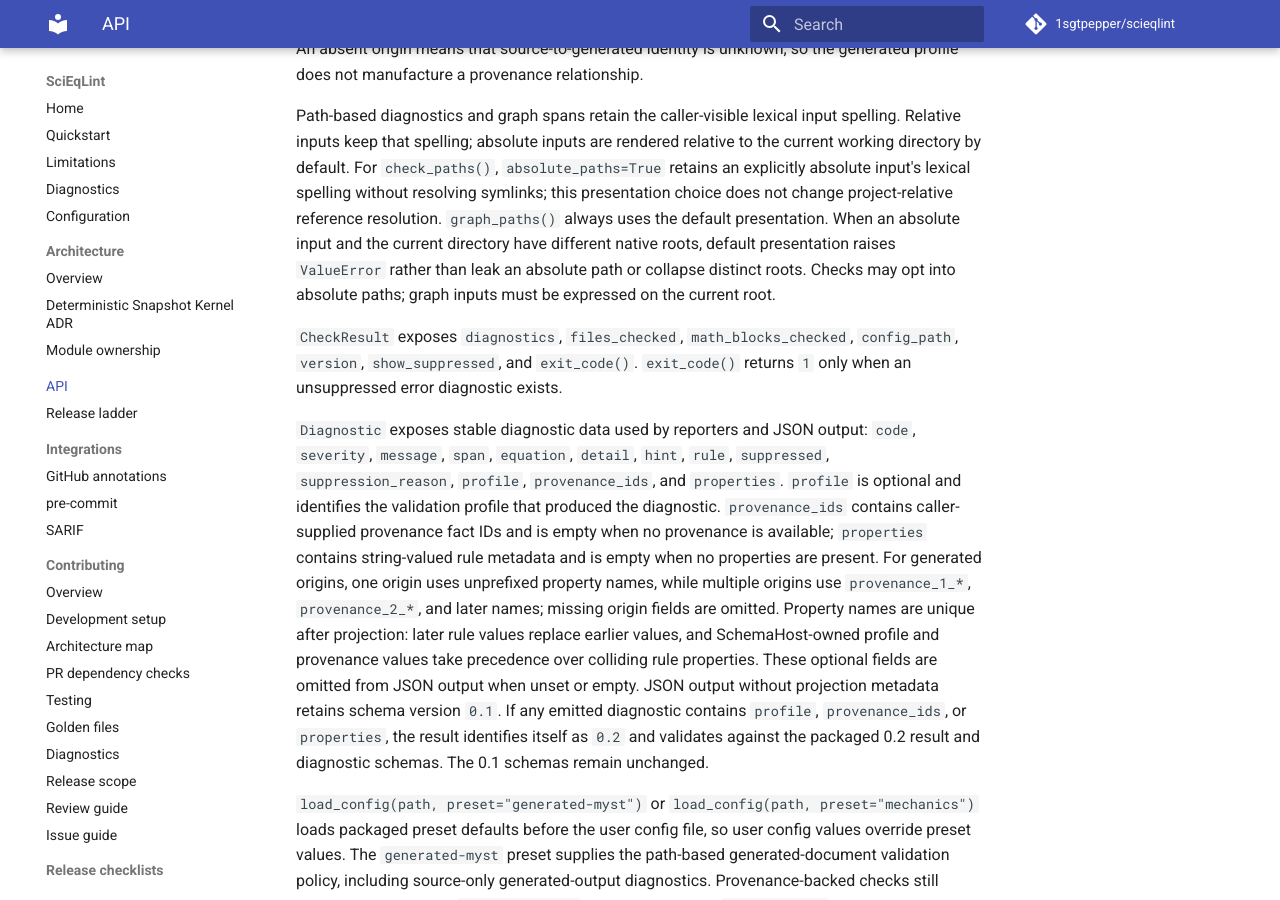
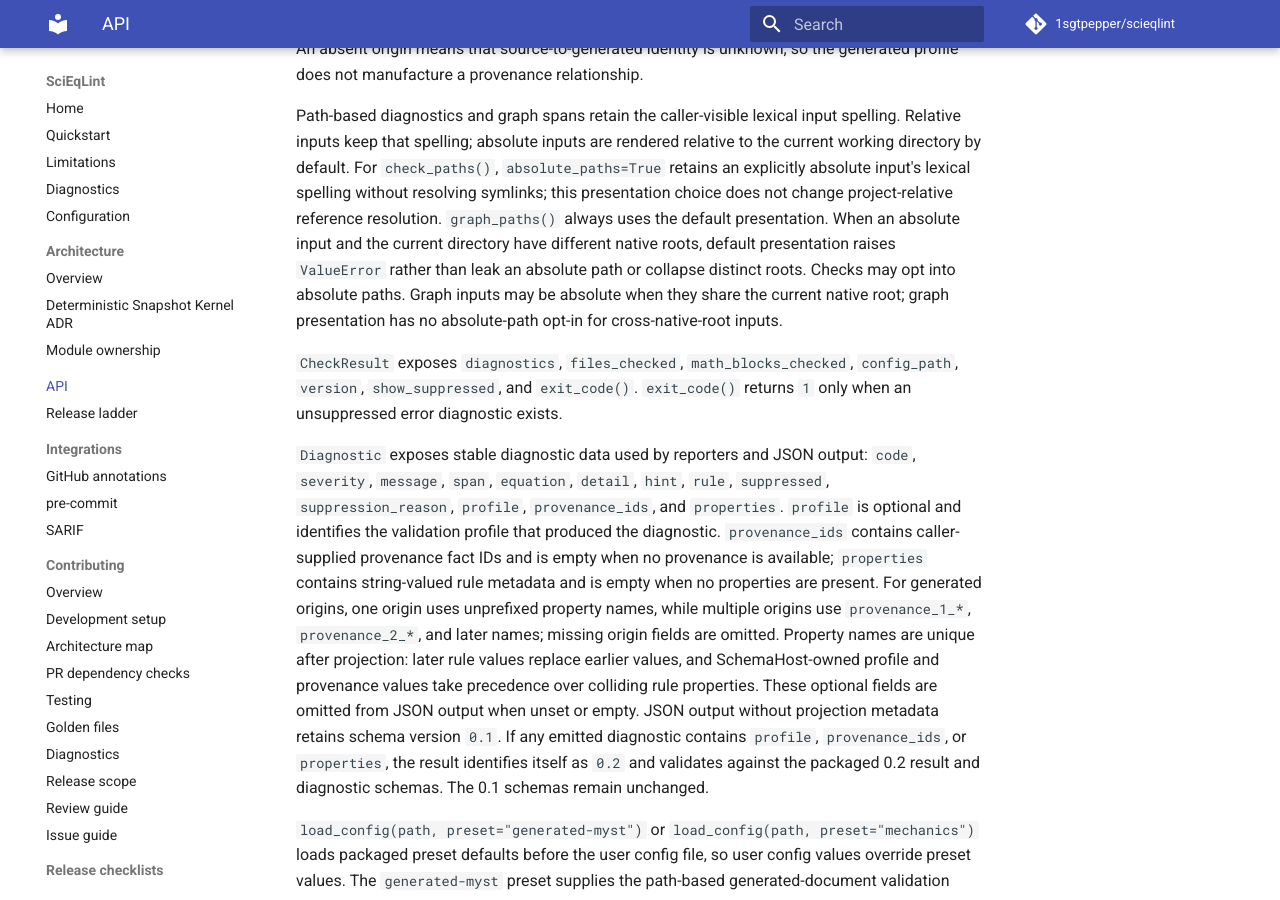
Before and after one commit to 1sgtpepper/scieqlint, an MkDocs documentation site: the page built from docs/api.md, in a window 1280 px wide and 900 px high, scrolled down 2134 px. Built offline with MkDocs 1.6.1 and Material for MkDocs 9.7.7, drawn with Linux system fonts in a browser that asks for light colours; comment, search, counter and statistics services are not loaded.

Commit message:
Clarify graph path presentation across native roots

```diff
--- a/docs/api.md
+++ b/docs/api.md
@@ -111,8 +111,9 @@ project-relative reference resolution. `graph_paths()` always uses the default
 presentation.
 When an absolute input and the current directory have different native roots,
 default presentation raises `ValueError` rather than leak an absolute path or
-collapse distinct roots. Checks may opt into absolute paths; graph inputs must be
-expressed on the current root.
+collapse distinct roots. Checks may opt into absolute paths. Graph inputs may be
+absolute when they share the current native root; graph presentation has no
+absolute-path opt-in for cross-native-root inputs.
 
 `CheckResult` exposes `diagnostics`, `files_checked`, `math_blocks_checked`,
 `config_path`, `version`, `show_suppressed`, and `exit_code()`. `exit_code()`
```
